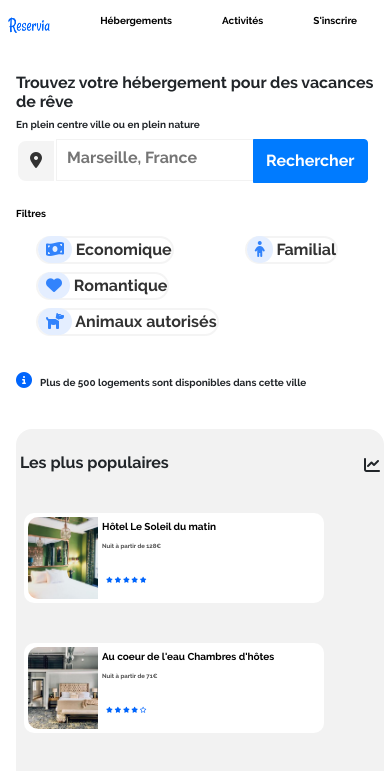
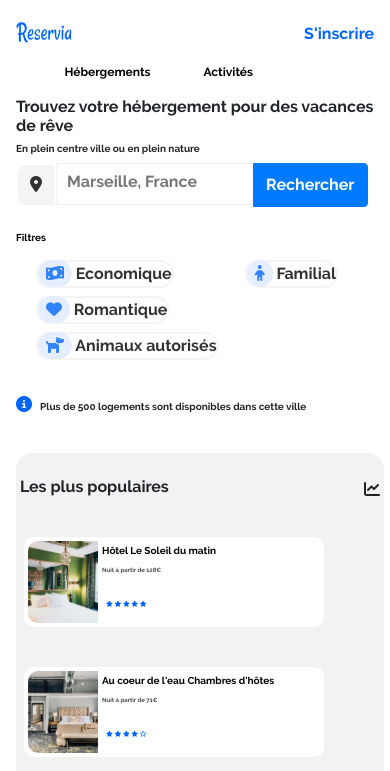
Before and after one commit to enigu/Reservia2, a plain HTML site: page reservia.html in a window 390 px wide. Shown: the top 771 px of the page. Drawn offline with nearby package versions, Linux system fonts and the light colour scheme.

Commit message:
final project
updated mobile version with final navbar

```diff
--- a/reservia.css
+++ b/reservia.css
@@ -16,50 +16,55 @@ body {
     height: 80px;
     background-color: #FFFFFF;
     display: flex;
-    flex-direction: row;
-    justify-content: space-between;
+    justify-content: flex-end;
+    align-items: baseline;
     box-sizing: border-box;
     margin-top: 5px;
-    padding: 25px;
+    padding: 16px;
 }
 
 .menu img {
-    display: inline-block;
-    vertical-align: top;
+    position: absolute;
+    top: 16px;
+    left: 16px;
     width: 80px;
     height: 40px;
 }
 
 .liste_nav {
-    display: flex;
-    vertical-align: top;
-    align-content: space-between;
-    list-style: none;
     font-family: 'Raleway';
     font-weight: lighter;
+    padding: 0px 96px 24px 0px;
 }
 
 .liste_nav a {
-    align-self: flex-start;
     padding: 0px 25px 25px 25px;
-}
-
-.menu a {
     text-decoration: none;
     color:#000000;
     font-family: 'Raleway';
     font-weight: lighter;
 }
 
-.menu a:hover {
-    text-decoration: none;
+.liste_nav a:hover {
     color: #0065FC;
     border-top: 3px solid #0065FC;
 }
 
-.menu a:active {
-    text-decoration: none;
+.liste_nav a:active {
     border-top: 3px solid #0065FC;
+}
+
+.droit {
+    position: absolute;
+    right: 16px;
+}
+
+.droit a {
+    color: #0065FC;
+    font-family: 'Raleway';
+    font-weight: lighter;
+    font-family: 'Raleway';
+    font-weight: lighter;
 }
 
 #hebergement {
--- a/reservia.html
+++ b/reservia.html
@@ -17,6 +17,8 @@
             <div class="liste_nav">
                 <a href="#hebergement">Hébergements</a>
                 <a href="#activites">Activités</a>
+            </div>
+            <div class="droit">
                 <a href="#sincrire">S'inscrire</a>
             </div>
     </nav>
--- a/style.css
+++ b/style.css
@@ -55,29 +55,24 @@
         font-weight: bolder;
     }
 
-    .menu {
-        flex-wrap: wrap;
-        padding: 8px;
-        height: min-content;
-    }
-
     .menu img {
-        width: 42px;
-        height: 24px;
+        width: 56px;
+        height: 32px;
     }
 
     .liste_nav {
-        flex-direction: row;
-        font-size: 10px;
+        position: relative;
+        top: 42px;
+        font-size: 12px;
     }
 
-    .flex_1 {
-        flex-grow: 1;
+    .liste_nav a {
+        padding: 0px 25px 4px 25px;
     }
 
-    .flex_2 {
-        flex-grow: 4;
-        order: 1;
+    .liste_nav a:hover {
+        border-top: 0px;
+        border-bottom: 2px solid #0065FC;
     }
 
     .filtres {
```
